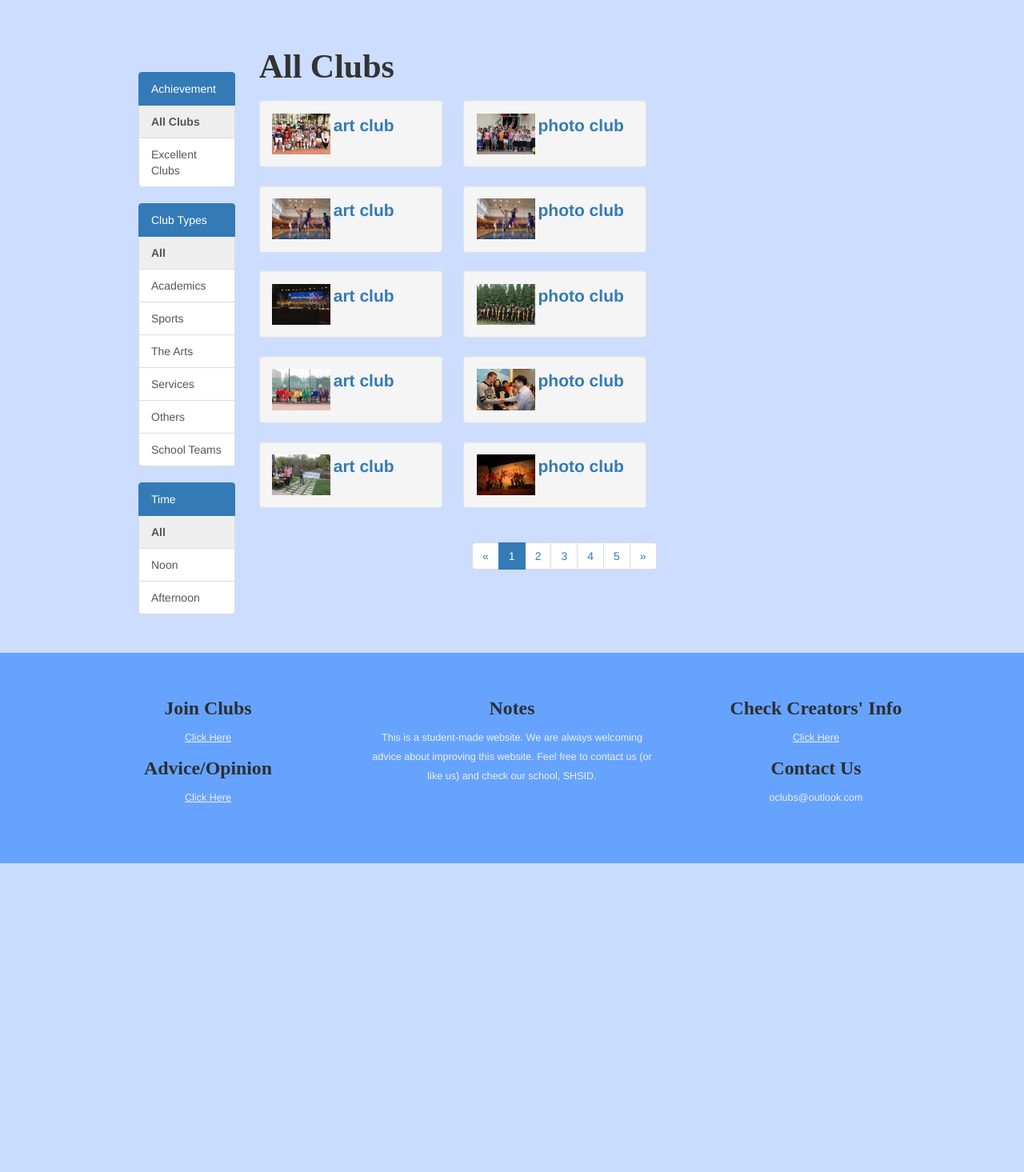
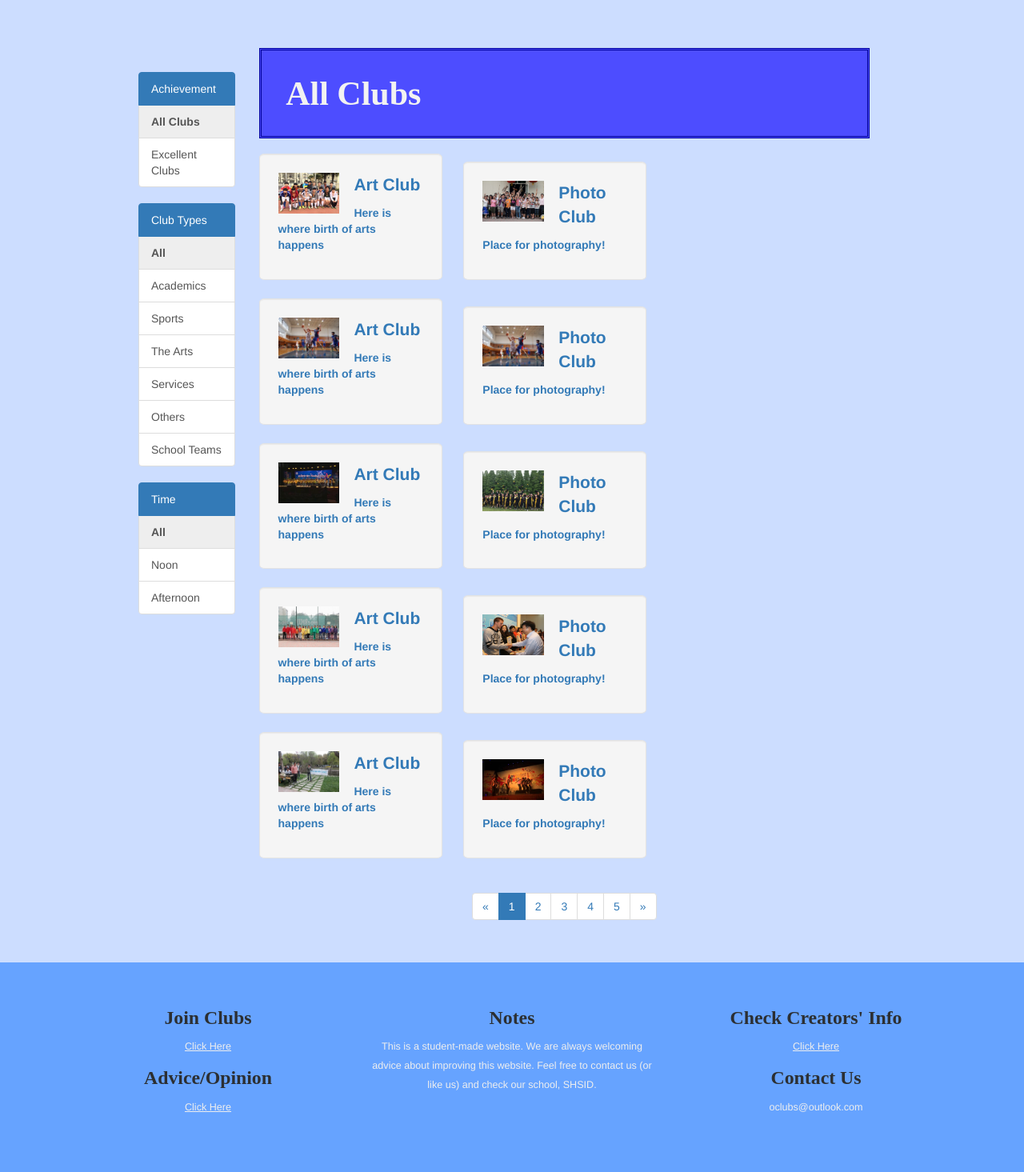
Before and after one commit to SHSIDers/oclubs, a Flask app: page /clublist in a window 1280 px wide. Shown: the part 83-1548 px from the top of the page at 80% size. Before the commit the page ends 1162 px from the top, so only its background shows below. Run offline with Flask 2, Linux system fonts and the light colour scheme; some libraries are stand-ins or nearby versions.

Commit message:
clublist.html: modified

```diff
--- a/app.py
+++ b/app.py
@@ -41,16 +41,16 @@ def home():
 def clublist():
     '''Club List'''
     user = ''
-    clubs = [{'name': 'art club', 'photo': 'intro1'},
-             {'name': 'photo club', 'photo': 'intro2'},
-             {'name': 'art club', 'photo': 'intro3'},
-             {'name': 'photo club', 'photo': 'intro3'},
-             {'name': 'art club', 'photo': 'intro4'},
-             {'name': 'photo club', 'photo': 'intro5'},
-             {'name': 'art club', 'photo': 'intro6'},
-             {'name': 'photo club', 'photo': 'intro7'},
-             {'name': 'art club', 'photo': 'intro8'},
-             {'name': 'photo club', 'photo': 'intro9'}]
+    clubs = [{'name': 'Art Club', 'photo': 'intro1', 'intro': 'Here is where birth of arts happens'},
+             {'name': 'Photo Club', 'photo': 'intro2', 'intro': 'Place for photography!'},
+             {'name': 'Art Club', 'photo': 'intro3', 'intro': 'Here is where birth of arts happens'},
+             {'name': 'Photo Club', 'photo': 'intro3', 'intro': 'Place for photography!'},
+             {'name': 'Art Club', 'photo': 'intro4', 'intro': 'Here is where birth of arts happens'},
+             {'name': 'Photo Club', 'photo': 'intro5', 'intro': 'Place for photography!'},
+             {'name': 'Art Club', 'photo': 'intro6', 'intro': 'Here is where birth of arts happens'},
+             {'name': 'Photo Club', 'photo': 'intro7', 'intro': 'Place for photography!'},
+             {'name': 'Art Club', 'photo': 'intro8', 'intro': 'Here is where birth of arts happens'},
+             {'name': 'Photo Club', 'photo': 'intro9', 'intro': 'Place for photography!'}]
     return render_template('clublist.html',
                            title='Club List',
                            is_list=True,
@@ -94,7 +94,7 @@ def allactivities():
 def clubactivities():
     '''One Club's Activities'''
     user = ''
-    club = {'image1': 'picture', 'image2': 'picture', 'image3': 'picture', 'club_name': 'Art Club'}
+    club = {'image1': '1', 'image2': '2', 'image3': '3', 'club_name': 'Art Club'}
     activities = [{'act_name': 'Painting', 'time': 'June 30, 2016', 'place': 'Art Center'},
                   {'act_name': 'Taking Pictures', 'time': 'June 30, 2016', 'place': 'SHSID Campus'},
                   {'act_name': 'Painting', 'time': 'June 30, 2016', 'place': 'Art Center'},
@@ -117,7 +117,7 @@ def clubactivities():
 @app.route('/photos')
 def allphotos():
     user = ''
-    top = {'image': 'picture', 'actname': 'Making Website', 'club': 'Website Club'}
+    top = {'image': 'intro5', 'actname': 'Making Website', 'club': 'Website Club'}
     photos = [{'image1': 'intro1', 'actname1': 'Random Activity', 'club1': 'Random Club', 'image2': 'intro2', 'actname2': 'Random Activity', 'club2': 'Random Club'},
               {'image1': 'intro1', 'actname1': 'Random Activity', 'club1': 'Random Club', 'image2': 'intro2', 'actname2': 'Random Activity', 'club2': 'Random Club'},
               {'image1': 'intro1', 'actname1': 'Random Activity', 'club1': 'Random Club', 'image2': 'intro2', 'actname2': 'Random Activity', 'club2': 'Random Club'},
@@ -225,5 +225,22 @@ def newact():
                            user=user)
 
 
+@app.route('/reghm')
+def registerhm():
+    '''Register Page for HongMei Activites'''
+    user = ''
+    club = 'Website Club'
+    schedule = [{'date': 'June 6 2016', 'plan': 'Finish homepage design'},
+                {'date': 'June 6 2016', 'plan': 'Finish homepage design'},
+                {'date': 'June 6 2016', 'plan': 'Finish homepage design'},
+                {'date': 'June 6 2016', 'plan': 'Finish homepage design'},
+                {'date': 'June 6 2016', 'plan': 'Finish homepage design'},
+                {'date': 'June 6 2016', 'plan': 'Finish homepage design'}]
+    return render_template('registerhm.html',
+                           title='Register for HongMei',
+                           user=user,
+                           club=club,
+                           schedule=schedule)
+
 if __name__ == '__main__':
     app.run()
--- a/static/css/oclubs.css
+++ b/static/css/oclubs.css
@@ -4,10 +4,16 @@
 }
 
 .title {
+	width: 100%;
 	margin-bottom: 2.5%;
 	font-family:'Times New Roman';
 	font-weight: bold;
 	font-size: 300%;
+	background-color: #4d4dff;
+	color: #f2f2f2;
+	border-style: double;
+	border-color: #000099;
+	padding: 4% 0 4% 4%;
 }
 
 .title_next {
@@ -19,13 +25,12 @@
 .smallBlock > div,
 .smallBlock > a {
 	width: 30%;
-	padding: 2%;
+	padding: 3%;
 	background-color: #f5f5f5;
 	border: 1px solid #e3e3e3;
 	border-radius: 3%;
 	margin-right: 3%;
 	margin-bottom: 3%;
-	font-size: 150%;
 	font-weight: bold;
 	display: inline-block;
 	-webkit-box-shadow: inset 0 1px 1px rgba(0, 0, 0, .05);
@@ -41,10 +46,10 @@
 	width: 6vw;
 	height: 4vw;
 	vertical-align: middle;
-	padding-right: 2%;
-	display: inline-block;
+	margin-right: 10%;
 	float: left;
 }
+
 /*till here is former oclubs.css*/
 .logo {
 	float: left;
--- a/templates/clublist.html
+++ b/templates/clublist.html
@@ -34,7 +34,8 @@
         <div class="smallBlock">
             {% for club in clubs %}
             <a href="#"><img src="static/images/{{ club.photo }}.jpg" class="img-responsive" alt="">
-                <p>{{ club.name }}</p>
+                <p style="font-size:150%">{{ club.name }}</p>
+                <p>{{ club.intro }}</p>
             </a>
             {% endfor %}
         </div>
```
Also changed, not shown: templates/registerhm.html (added, +7 -0 lines).
